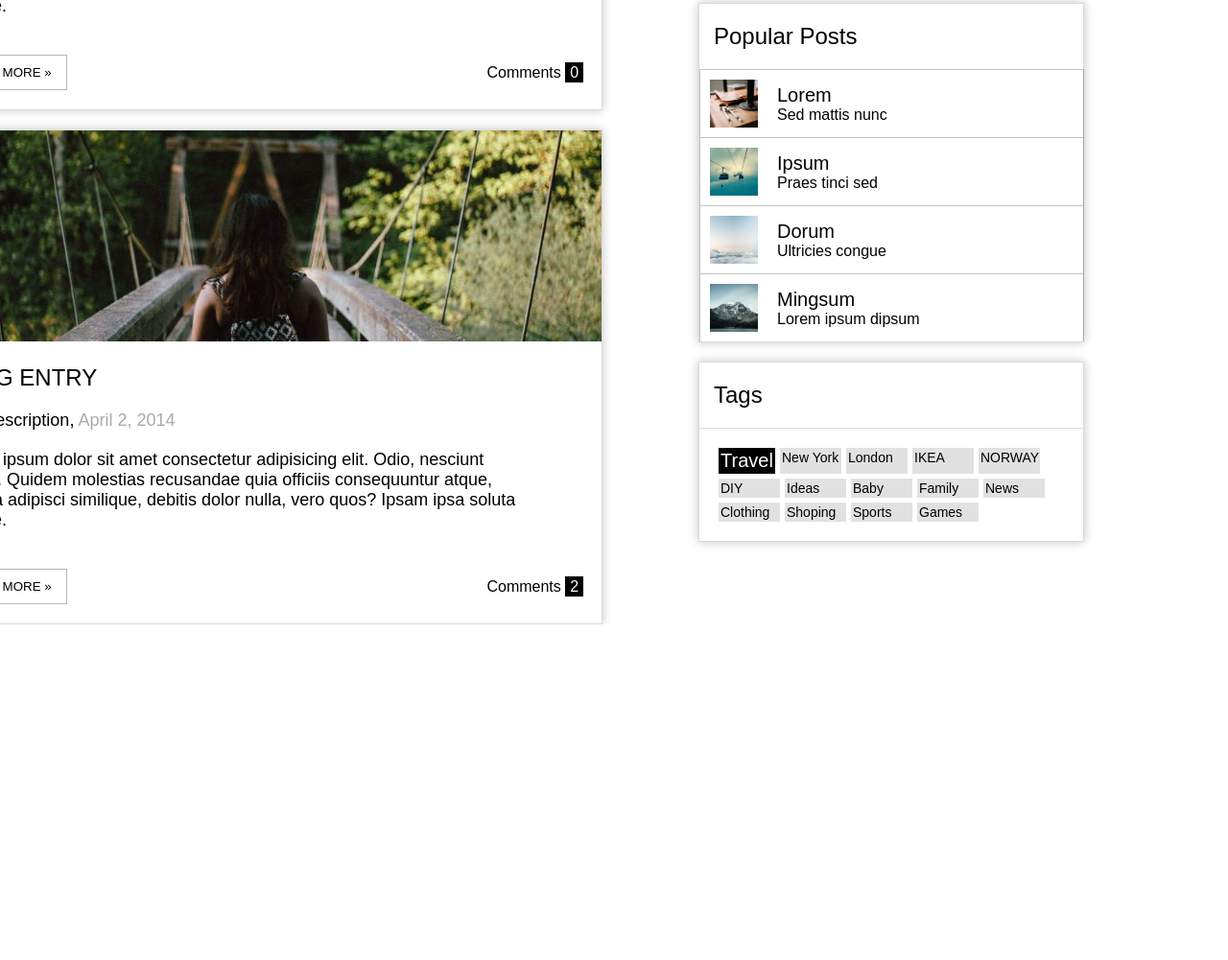
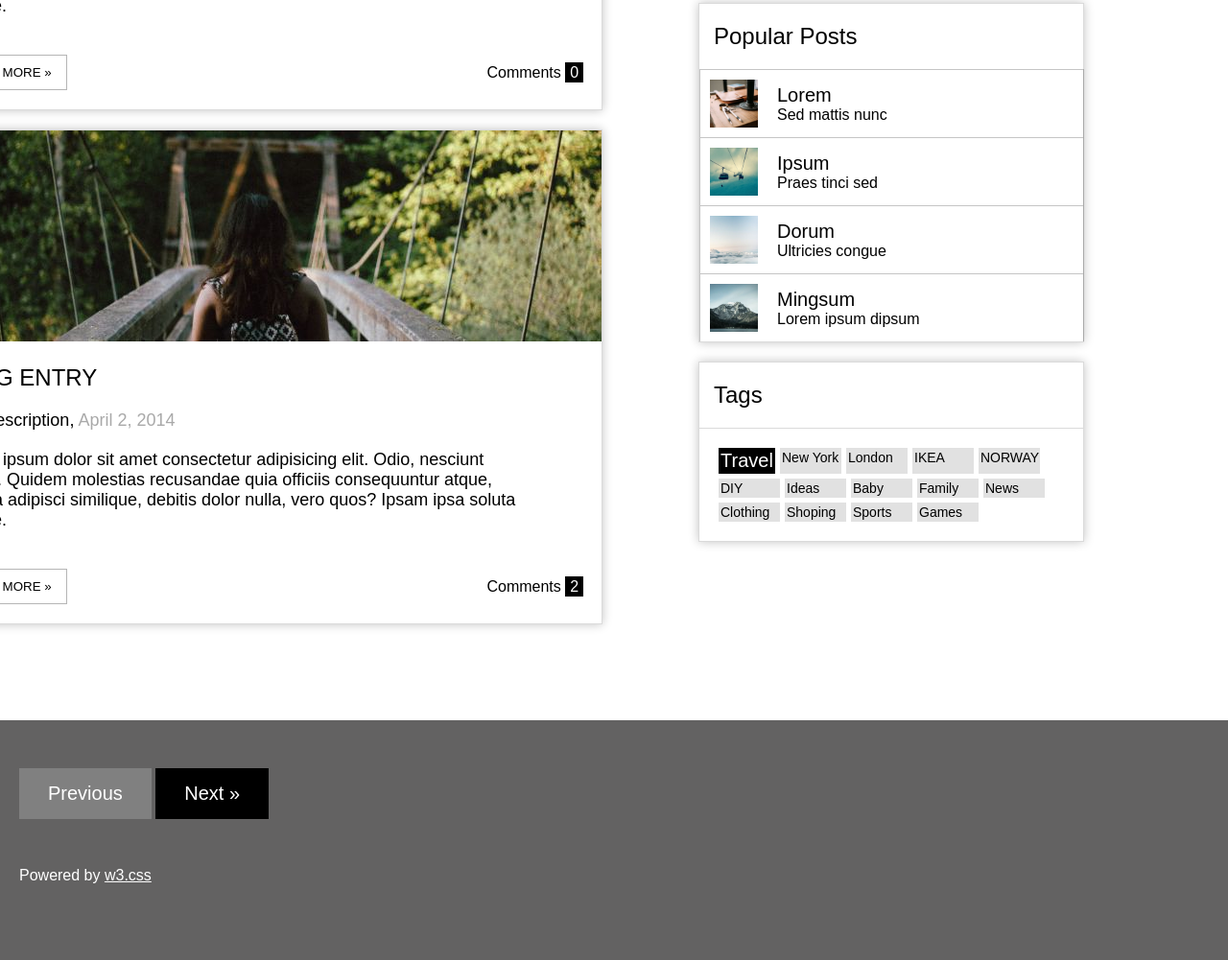
Before and after one commit to themagawo2011/homework-15, a plain HTML site: page index.html in a window 1280 px wide. Shown: the part 572-1573 px from the top of the page at 96% size. Before the commit the page ends 1223 px from the top, so only its background shows below. Drawn offline with Linux system fonts and the light colour scheme.

Commit message:
div 7 сохтам

```diff
--- a/index.html
+++ b/index.html
@@ -108,5 +108,13 @@
     </div>
     </div>
     </div>
+
+
+
+    <div class="box7">
+        <button class="bt1">Previous</button>
+        <button class="bt2">Next »</button>
+        <p class="p">Powered by <a href="https://www.w3schools.com/w3css" class="a"> w3.css</a></p>
+    </div>
 </body>
 </html>
--- a/style.css
+++ b/style.css
@@ -227,4 +227,54 @@
     display: flex;
     justify-content: end;
     gap: 100px;
+    margin-bottom: 100px;
 }
+
+
+.bt1{
+    border: none;
+    background-color: gray;
+    color: white;
+    padding: 15px 30px;
+    font-size: 20px;
+    font-weight: 100;
+    margin: 50px 20px;
+}
+
+.bt1:hover{
+    background-color: rgb(193, 193, 193);
+    color: rgb(41, 41, 41);
+}
+
+
+.bt2{
+    border: none;
+    background-color: black;
+    color: white;
+    padding: 15px 30px;
+    font-size: 20px;
+    font-weight: 100;
+    margin-left: -20px;
+}
+
+.bt2:hover{
+    background-color: white;
+    color: black;
+}
+
+.p{
+    font-size: 16px;
+    font-weight: 300;
+    color: white;
+    margin-left: 20px;
+}
+
+.a{
+    color: white;
+}
+
+.box7{
+    width: 100%;
+    height: 250px;
+    background-color: rgb(99, 98, 98);
+}
```
